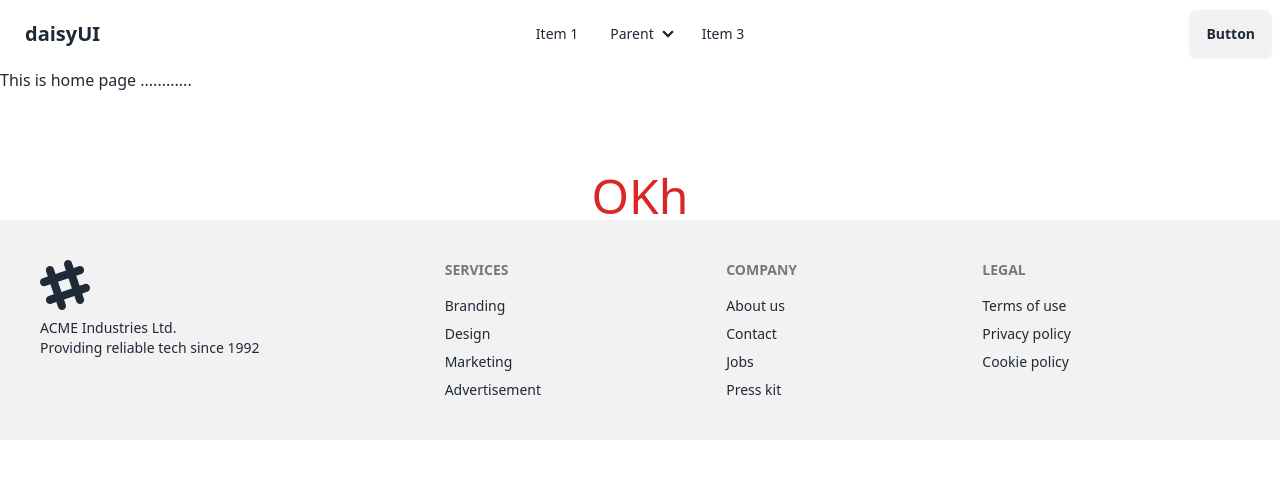
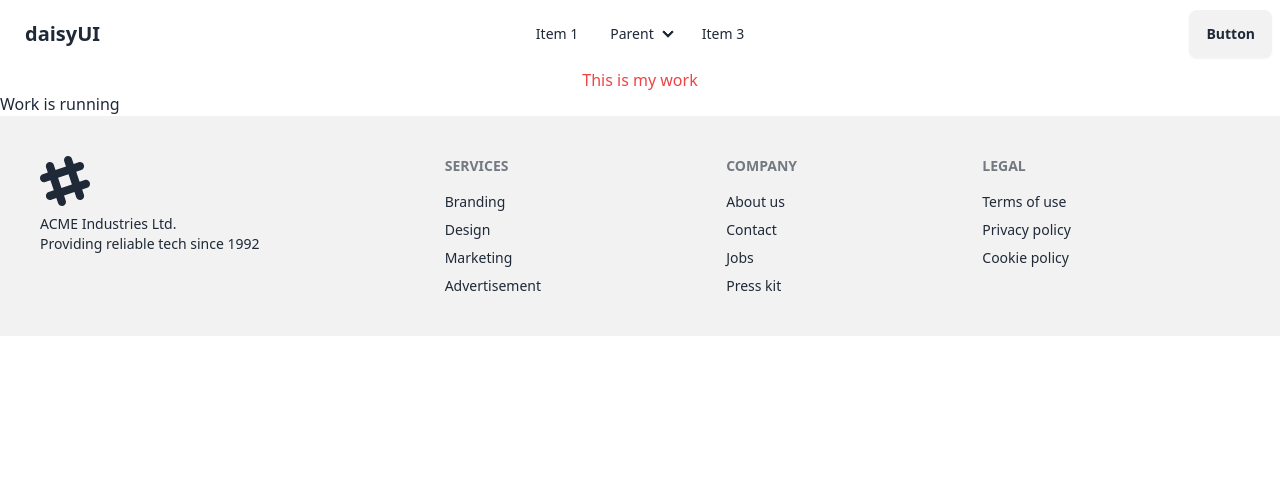
Before and after one commit to sifatullahshoyon/tech-heim-client, a React (Vite) app: page / in a window 1280 px wide. Shown: the top 478 px of the page. Built offline with nearby package versions, Linux system fonts and the light colour scheme.

Commit message:
some code updated

```diff
--- a/src/Pages/Home/Home.jsx
+++ b/src/Pages/Home/Home.jsx
@@ -3,8 +3,9 @@ import React from 'react';
 const Home = () => {
     return (
         <div>
-            <h1>This is home page ............</h1>
-            <h1 className='mt-20 text-center text-5xl text-red-600'>OKh</h1>
+
+            <h1 className='text-center text-red-500'>This is my work</h1>
+            <p>Work is running</p>
         </div>
     );
 };
```
